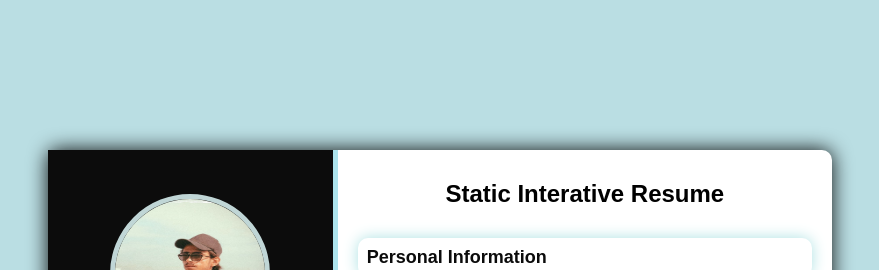
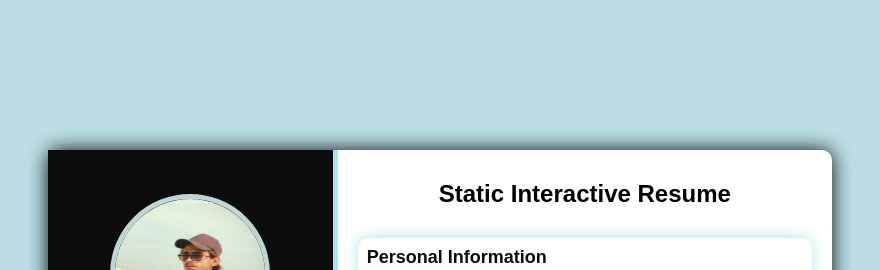
Before and after one commit to SibtainAli92/static-interactive-resume-builder, a plain HTML site: page index.html in a window 1280 px wide. Shown: the top 270 px of the page, without its empty margins (200-1079 px from the left). Drawn offline with Linux system fonts and the light colour scheme.

Commit message:
Update index.html

```diff
--- a/index.html
+++ b/index.html
@@ -3,7 +3,7 @@
 <head>
     <meta charset="UTF-8">
     <meta name="viewport" content="width=device-width, initial-scale=1.0">
-    <title>Static Interative Resume</title>
+    <title>Static Interactive Resume</title>
     <link rel="stylesheet" href="style.css">
 </head>
 <body>
@@ -24,7 +24,7 @@
      </div>
      <!-- Right Section  -->
       <div class="right-section">
-        <h1>Static Interative Resume</h1>
+        <h1>Static Interactive Resume</h1>
         <!-- Personal Information -->
          <section class="personal-info">
             <h3>Personal Information</h3>
```
